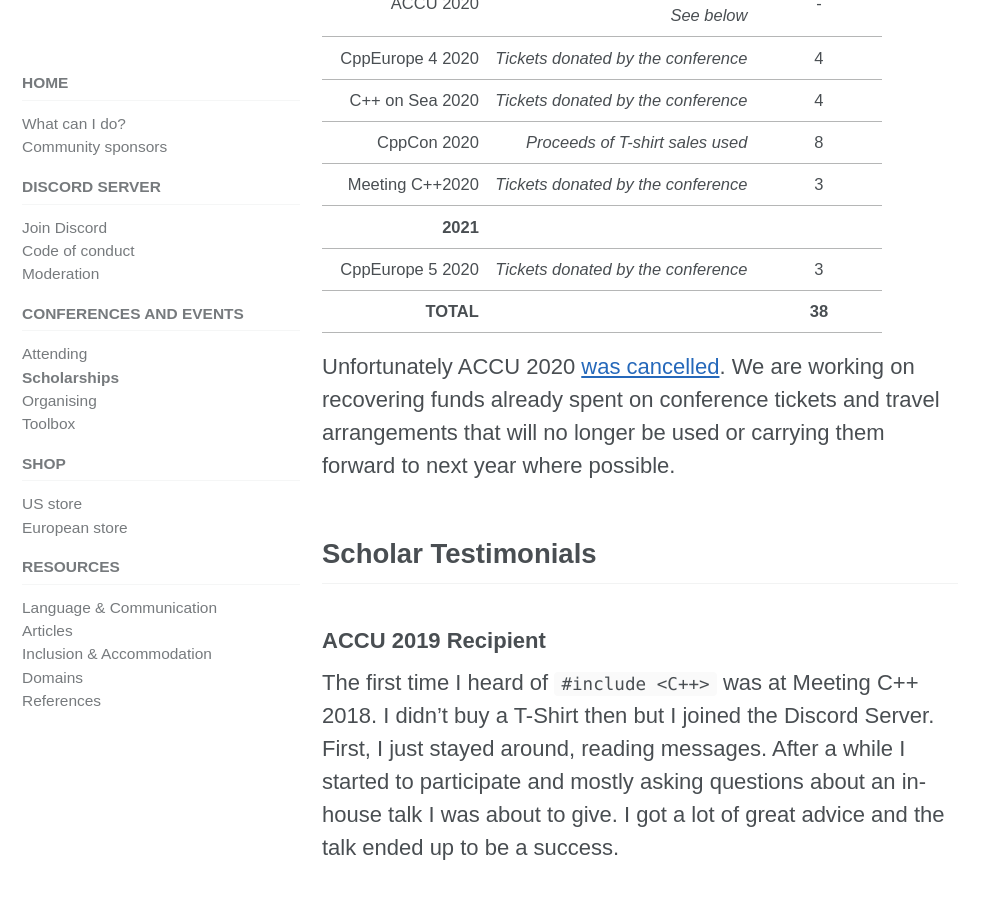
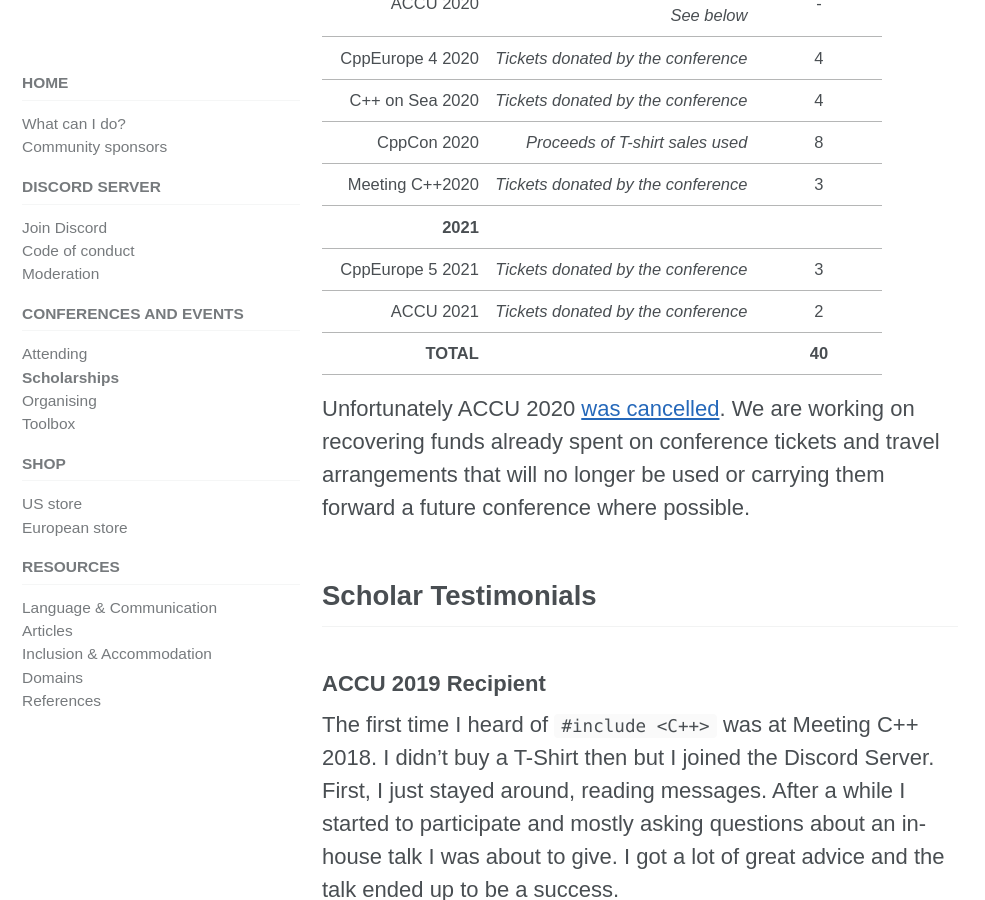
Before and after one commit to include-cpp/include-cpp.github.io, a Jekyll site: the page built from conferences/scholarships.md, in a window 1280 px wide and 900 px high, scrolled down 5271 px. Shown: the whole window, without its empty margins (0-985 px from the left). Built offline with Jekyll 4.4.1, drawn with Linux system fonts in a browser that asks for light colours; cached includes are drawn as plain includes; nearby versions of some CDN libraries.

Commit message:
Add ACCU 2021 to the scholarships.md page
Co-Authored-By: Kate Gregory <kategregory@users.noreply.github.com>

```diff
--- a/conferences/scholarships.md
+++ b/conferences/scholarships.md
@@ -69,11 +69,12 @@ The ideal candidate is someone who would truly benefit from coming to a conferen
 |      CppCon 2020 |                                                  *Proceeds of T-shirt sales used* |       8       |
 |  Meeting C++2020 |                 *Tickets donated by the conference*                               |       3       |
 | **2021**         | &nbsp;                                                                            | &nbsp;        |
-| CppEurope 5 2020 |                 *Tickets donated by the conference*                               |       3       |
+| CppEurope 5 2021 |                 *Tickets donated by the conference*                               |       3       |
+|        ACCU 2021 |                 *Tickets donated by the conference*                               |       2       |
 |-----------------:|----------------------------------------------------------------------------------:|:-------------:|
-|        **TOTAL** |                                                                                   |     **38**    |
+|        **TOTAL** |                                                                                   |     **40**    |
 
-Unfortunately ACCU 2020 [was cancelled](https://conference.accu.org/news/202003121205_accu2020cancelled). We are working on recovering funds already spent on conference tickets and travel arrangements that will no longer be used or carrying them forward to next year where possible.
+Unfortunately ACCU 2020 [was cancelled](https://conference.accu.org/news/202003121205_accu2020cancelled). We are working on recovering funds already spent on conference tickets and travel arrangements that will no longer be used or carrying them forward a future conference where possible.
 
 ## Scholar Testimonials
 
```
